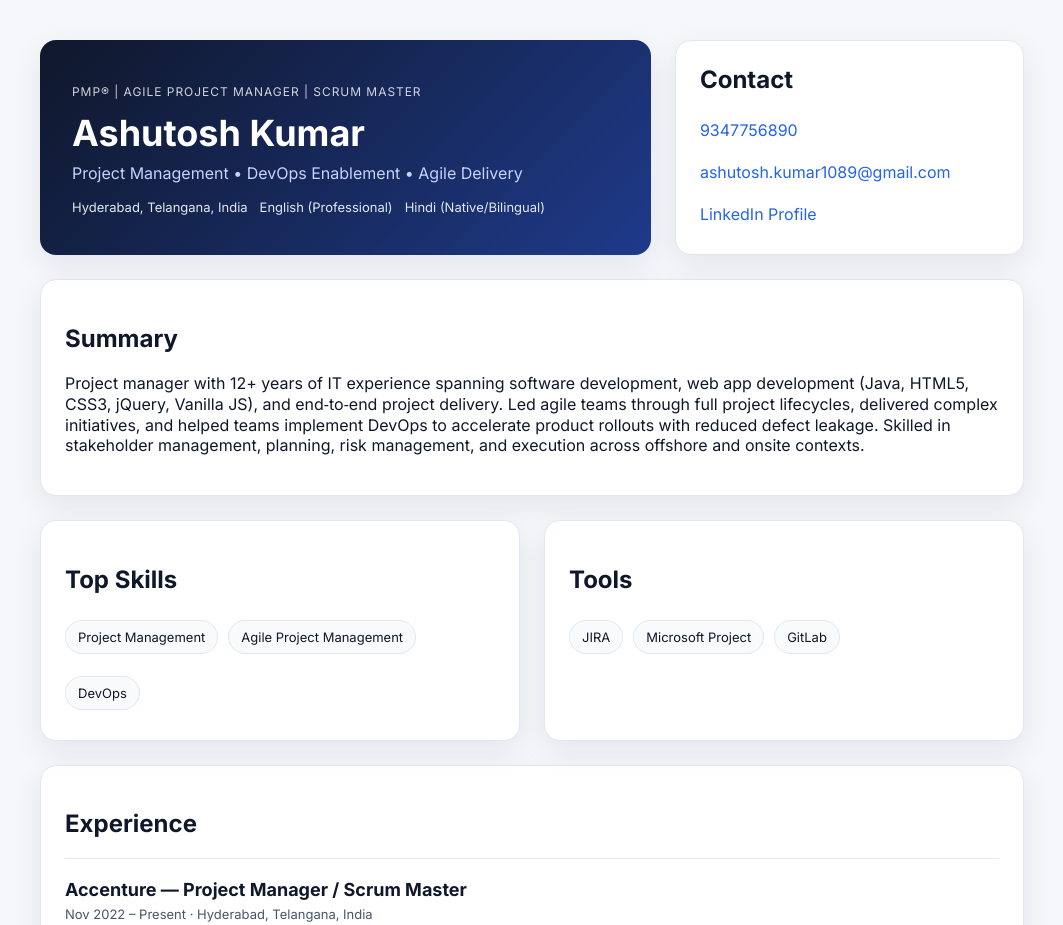
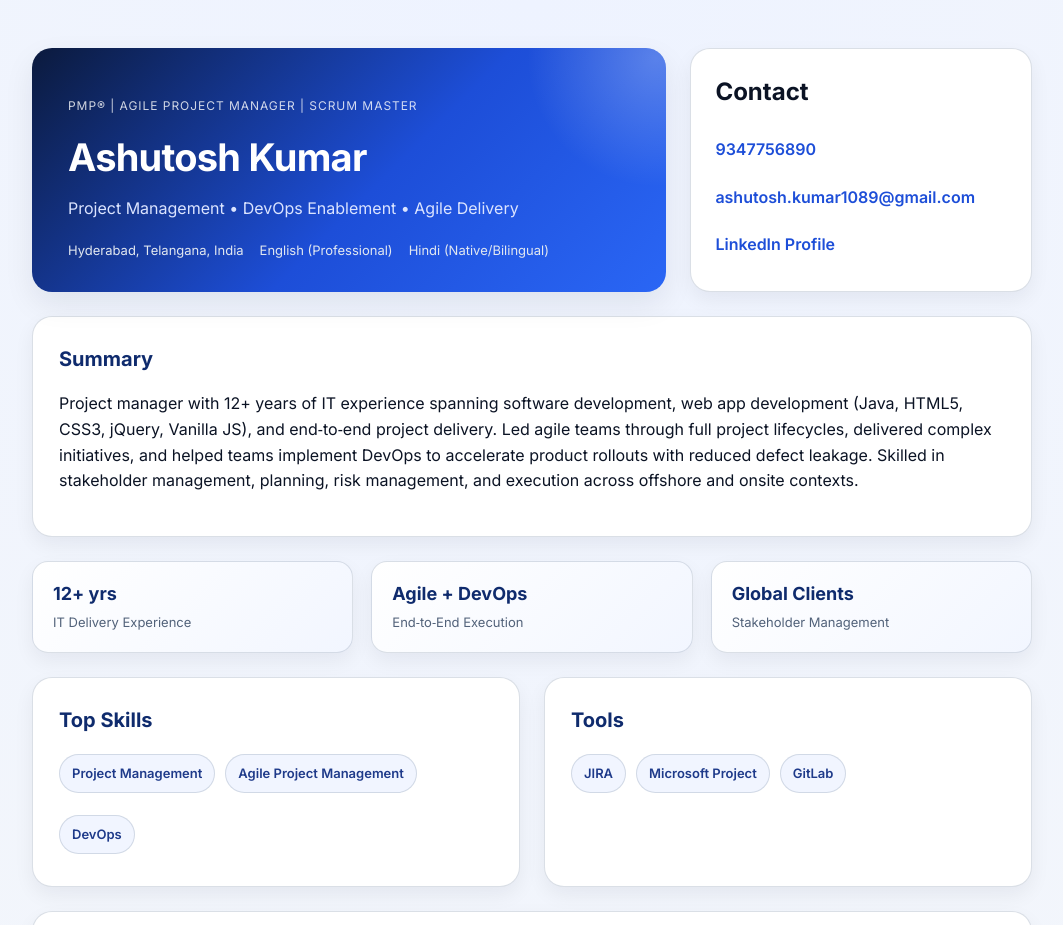
Before and after one commit to askuma/myfirstapp, a plain HTML site: page index.html in a window 1280 px wide. Shown: the top 925 px of the page, without its empty margins (108-1171 px from the left). Drawn offline with Linux system fonts and the light colour scheme.

Commit message:
secondcommit

```diff
--- a/index.html
+++ b/index.html
@@ -42,6 +42,21 @@
         rollouts with reduced defect leakage. Skilled in stakeholder management,
         planning, risk management, and execution across offshore and onsite contexts.
       </p>
+    </section>
+
+    <section class="highlights">
+      <div class="highlight">
+        <span class="highlight__value">12+ yrs</span>
+        <span class="highlight__label">IT Delivery Experience</span>
+      </div>
+      <div class="highlight">
+        <span class="highlight__value">Agile + DevOps</span>
+        <span class="highlight__label">End‑to‑End Execution</span>
+      </div>
+      <div class="highlight">
+        <span class="highlight__value">Global Clients</span>
+        <span class="highlight__label">Stakeholder Management</span>
+      </div>
     </section>
 
     <section class="grid">
--- a/styles.css
+++ b/styles.css
@@ -1,12 +1,14 @@
 :root {
   color-scheme: light;
-  --bg: #f5f7fb;
+  --bg: #f3f6fb;
   --card: #ffffff;
-  --text: #0f172a;
-  --muted: #475569;
-  --accent: #2563eb;
-  --border: #e2e8f0;
-  --shadow: 0 10px 30px rgba(15, 23, 42, 0.08);
+  --text: #0b1324;
+  --muted: #52627a;
+  --accent: #1d4ed8;
+  --accent-strong: #0f2b6d;
+  --border: rgba(148, 163, 184, 0.35);
+  --shadow: 0 12px 30px rgba(15, 23, 42, 0.08);
+  --shadow-soft: 0 8px 20px rgba(15, 23, 42, 0.06);
 }
 
 * {
@@ -16,34 +18,48 @@
 body {
   margin: 0;
   font-family: "Inter", system-ui, -apple-system, Segoe UI, Roboto, sans-serif;
-  background: var(--bg);
+  background: radial-gradient(circle at top, #eef3ff 0%, var(--bg) 45%, #eef2f7 100%);
   color: var(--text);
+  line-height: 1.6;
 }
 
 .page {
-  max-width: 1024px;
-  margin: 40px auto 80px;
-  padding: 0 20px;
+  max-width: 1040px;
+  margin: 48px auto 96px;
+  padding: 0 20px 40px;
 }
 
 .hero {
   display: grid;
-  grid-template-columns: 1.4fr 0.8fr;
+  grid-template-columns: 1.3fr 0.7fr;
   gap: 24px;
   align-items: stretch;
 }
 
 .hero__text {
-  background: linear-gradient(135deg, #0f172a, #1e3a8a);
+  position: relative;
+  background: linear-gradient(135deg, #0b1a3d, #1d4ed8 55%, #2a66f5 100%);
   color: white;
-  padding: 32px;
-  border-radius: 16px;
+  padding: 36px 36px 32px;
+  border-radius: 20px;
   box-shadow: var(--shadow);
+  overflow: hidden;
+}
+
+.hero__text::after {
+  content: "";
+  position: absolute;
+  right: -120px;
+  top: -120px;
+  width: 260px;
+  height: 260px;
+  background: radial-gradient(circle, rgba(255, 255, 255, 0.25), transparent 70%);
 }
 
 .hero__text h1 {
   margin: 12px 0 8px;
-  font-size: 36px;
+  font-size: 38px;
+  letter-spacing: -0.02em;
 }
 
 .eyebrow {
@@ -55,24 +71,30 @@ body {
 
 .subtitle {
   font-size: 16px;
-  margin: 0 0 16px;
-  color: #c7d2fe;
+  margin: 0 0 18px;
+  color: #dbe4ff;
 }
 
 .meta {
   display: flex;
   flex-wrap: wrap;
-  gap: 12px;
+  gap: 12px 16px;
   font-size: 13px;
   color: #e2e8f0;
 }
 
+.meta span {
+  display: inline-flex;
+  align-items: center;
+  gap: 6px;
+}
+
 .hero__card {
   background: var(--card);
-  border-radius: 16px;
+  border-radius: 20px;
   padding: 24px;
   border: 1px solid var(--border);
-  box-shadow: var(--shadow);
+  box-shadow: var(--shadow-soft);
 }
 
 .hero__card h2 {
@@ -89,16 +111,27 @@ body {
 
 .hero__card a {
   color: var(--accent);
+  font-weight: 600;
   text-decoration: none;
+}
+
+.hero__card a:hover {
+  text-decoration: underline;
 }
 
 .card {
   background: var(--card);
-  border-radius: 16px;
-  padding: 24px;
+  border-radius: 20px;
+  padding: 26px;
   margin-top: 24px;
   border: 1px solid var(--border);
-  box-shadow: var(--shadow);
+  box-shadow: var(--shadow-soft);
+}
+
+.card h2 {
+  margin: 0 0 12px;
+  font-size: 20px;
+  color: var(--accent-strong);
 }
 
 .grid {
@@ -116,6 +149,20 @@ body {
   border-top: 1px solid var(--border);
   padding-top: 20px;
   margin-top: 20px;
+  position: relative;
+  padding-left: 18px;
+}
+
+.role::before {
+  content: "";
+  position: absolute;
+  left: 0;
+  top: 24px;
+  width: 6px;
+  height: 6px;
+  border-radius: 999px;
+  background: var(--accent);
+  box-shadow: 0 0 0 6px rgba(29, 78, 216, 0.12);
 }
 
 .role__header {
@@ -136,7 +183,7 @@ body {
 }
 
 ul {
-  padding-left: 20px;
+  padding-left: 18px;
   margin: 12px 0 0;
 }
 
@@ -156,14 +203,43 @@ ul li {
   padding: 8px 12px;
   border-radius: 999px;
   border: 1px solid var(--border);
-  background: #f8fafc;
+  background: #f1f5ff;
   font-size: 13px;
+  font-weight: 600;
+  color: #1e3a8a;
+}
+
+.highlights {
+  display: grid;
+  grid-template-columns: repeat(auto-fit, minmax(220px, 1fr));
+  gap: 18px;
+  margin-top: 24px;
+}
+
+.highlight {
+  background: linear-gradient(135deg, #ffffff, #f2f6ff);
+  border: 1px solid var(--border);
+  border-radius: 16px;
+  padding: 18px 20px;
+  box-shadow: var(--shadow-soft);
+}
+
+.highlight__value {
+  display: block;
+  font-size: 18px;
+  font-weight: 700;
+  color: var(--accent-strong);
+}
+
+.highlight__label {
+  font-size: 13px;
+  color: var(--muted);
 }
 
 .footer {
   text-align: center;
   color: var(--muted);
-  margin-top: 32px;
+  margin-top: 40px;
   font-size: 13px;
 }
 
```
